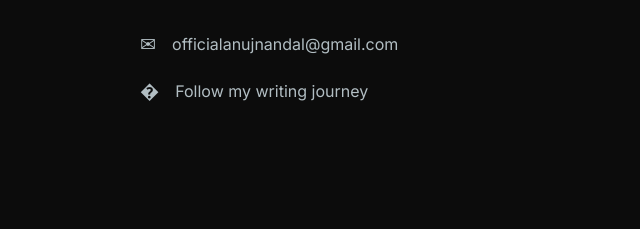
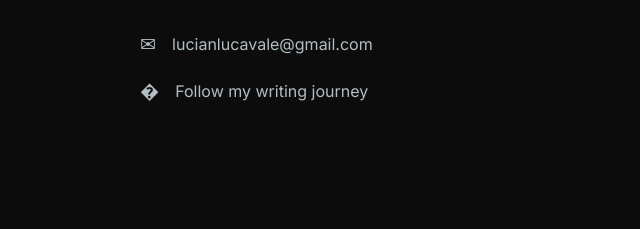
Before and after one commit to anujnandal04/Poet, a plain HTML site: page index.html in a window 1280 px wide. Shown: the part 4973-5202 px from the top of the page, 0-640 px from the left. Drawn offline with nearby package versions, Linux system fonts and the light colour scheme; a script that the page names is missing.

Commit message:
Update index.html
email update

```diff
--- a/index.html
+++ b/index.html
@@ -268,7 +268,7 @@
                     <div class="contact-methods">
                         <div class="contact-method">
                             <span class="contact-icon">✉</span>
-                            <span>officialanujnandal@gmail.com</span>
+                            <span>lucianlucavale@gmail.com</span>
                         </div>
                         <div class="contact-method">
                             <span class="contact-icon">�</span>
```
